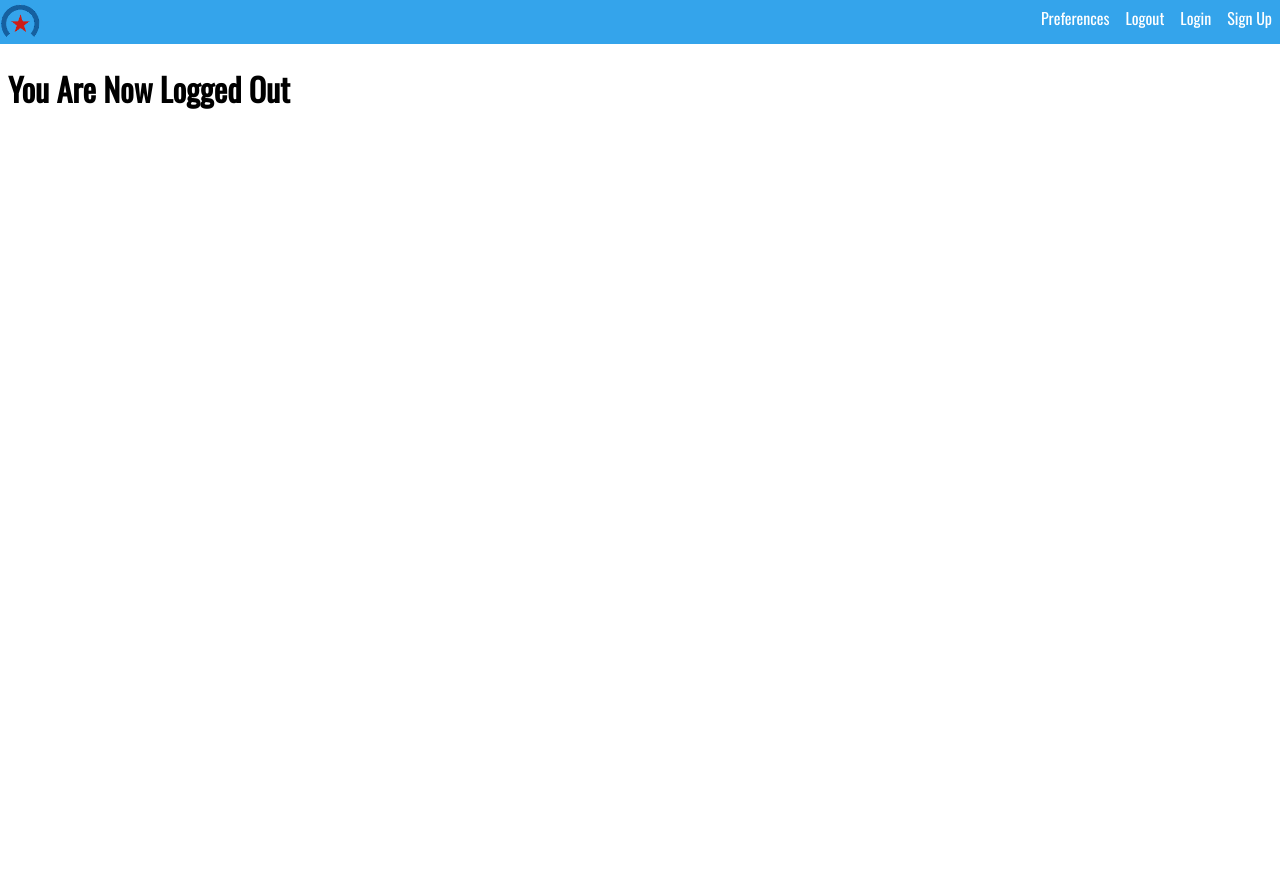
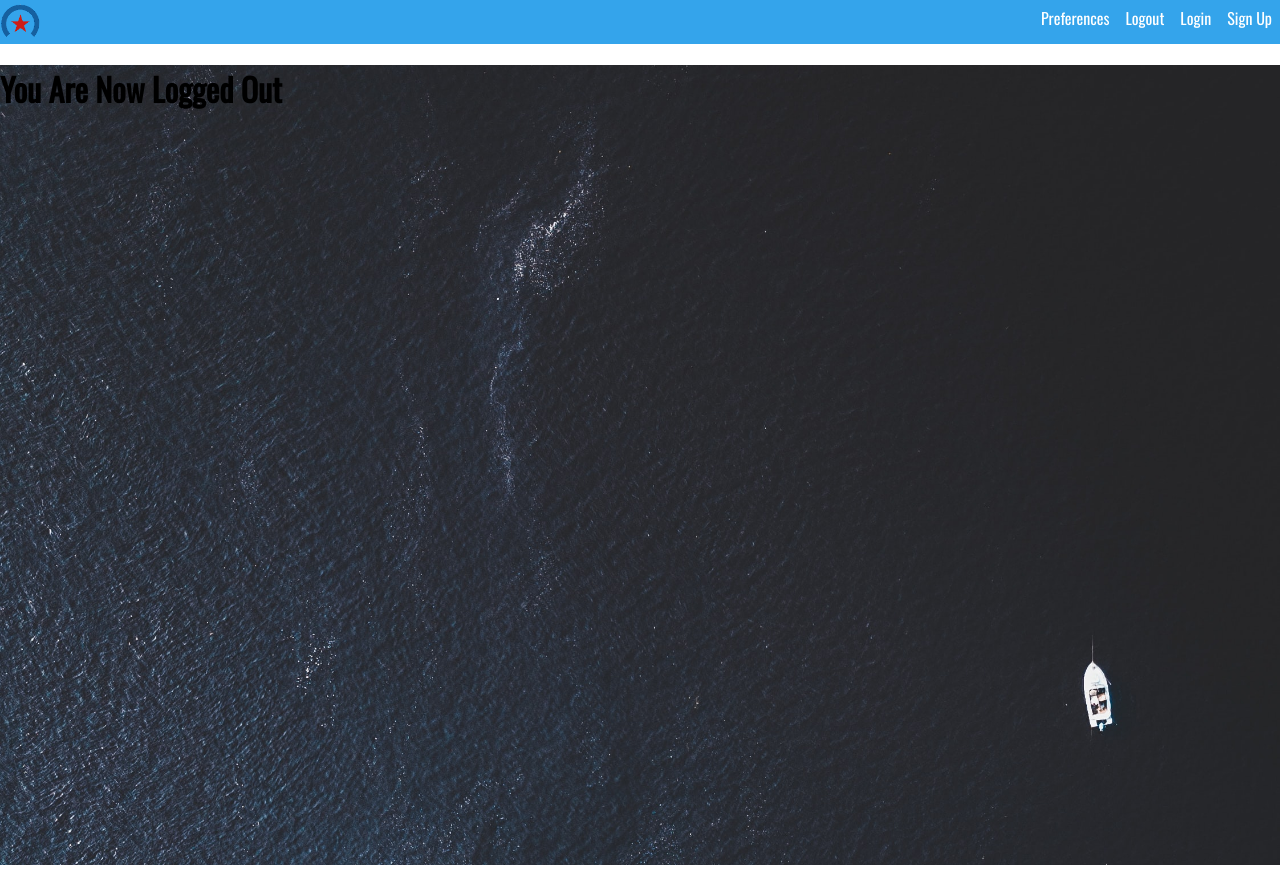
Before and after one commit to Jonathan-Sandifer/All-Star-Events, a React (Create React App) app in the folder ghi/: page /logout in a window 1280 px wide. Before the commit the page ends 800 px from the top, so only its background shows below. Built offline with nearby package versions, Linux system fonts and the light colour scheme.

Commit message:
Got a picture to show for the logout page but it isnt fitting the page

```diff
--- /dev/null
+++ b/ghi/src/components/Logout.css
@@ -0,0 +1,10 @@
+.goodbye {
+    background-image: url('./images/img-logout.jpg');
+    background-size: cover;
+    height: 100vh;
+    margin-left: -8px;
+    margin-right: -8px;
+
+
+
+  }
--- a/ghi/src/components/Logout.js
+++ b/ghi/src/components/Logout.js
@@ -2,7 +2,7 @@ import React from 'react'
 
 function Logout() {
     return (
-      <div className="px-4 py-5 my-5 text-center">
+      <div className="px-4 goodbye py-5 my-5 text-center">
         <h1 className="display-5 fw-bold">You Are Now Logged Out</h1>
         <div className="col-lg-6 mx-auto">
         </div>
--- a/ghi/src/index.css
+++ b/ghi/src/index.css
@@ -30,6 +30,15 @@ ul {
   margin-right: -8px;
 
 
+
+}
+
+.goodbye {
+  background-image: url('./images/img-logout.jpg');
+  background-size: cover;
+  height: 100vh;
+  margin-left: -8px;
+  margin-right: -8px;
 
 }
 
```
Also changed, not shown: ghi/public/images/img-logout.jpg (renamed from ghi/public/images/img-3.jpg), ghi/src/images/img-logout.jpg (added).
